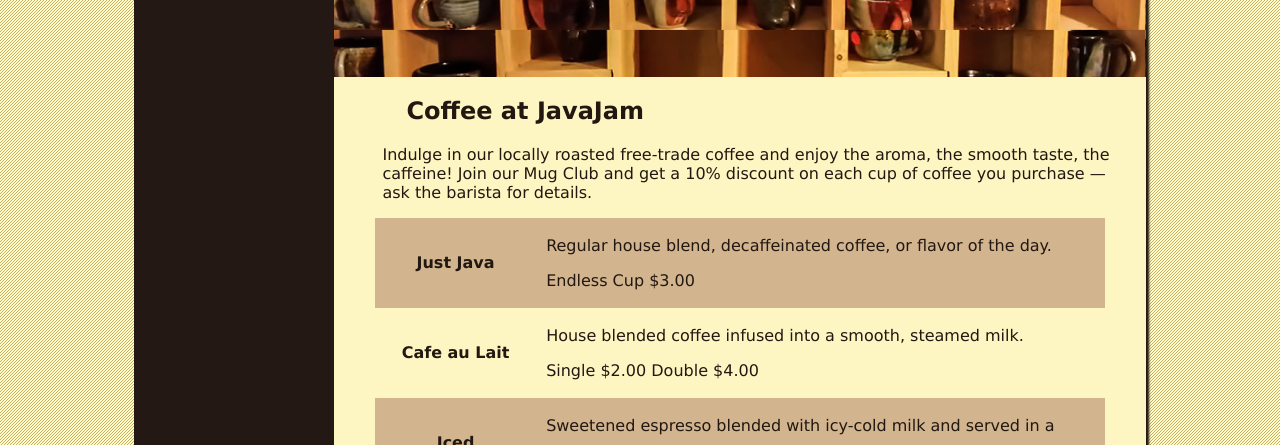
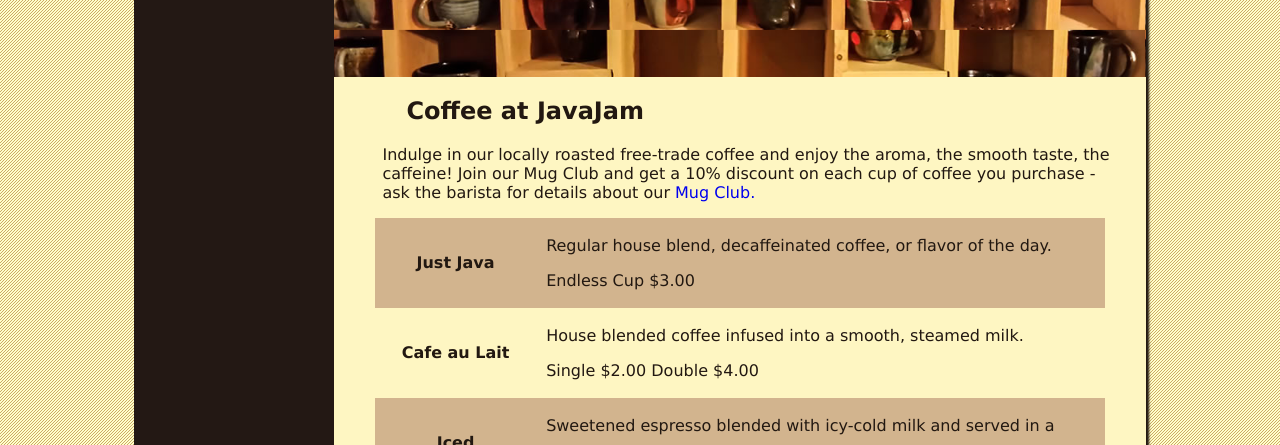
Before and after one commit to mattfaucher/javajamch13, a plain HTML site: page menu.html in a window 1280 px wide. Shown: the part 355-800 px from the top of the page. Drawn offline with Linux system fonts and the light colour scheme.

Commit message:
Added basic javascript event handlers

```diff
--- a/menu.html
+++ b/menu.html
@@ -23,7 +23,7 @@
 		<main>
             <div id="heromugs"></div>
 			<h2>Coffee at JavaJam</h2>
-            <p>Indulge in our locally roasted free-trade coffee and enjoy the aroma, the smooth taste, the caffeine! Join our Mug Club and get a 10% discount on each cup of coffee you purchase &#8212 ask the barista for details.</p>
+            <p>Indulge in our locally roasted free-trade coffee and enjoy the aroma, the smooth taste, the caffeine! Join our Mug Club and get a 10% discount on each cup of coffee you purchase - ask the barista for details about our <a href="#" onmouseover="alert('JavaJam Mug Club Members get a 10% discount on all coffee!')">Mug Club.</a></p>
 			<table>
                 <tr>
                     <th>Just Java</th>
```
Also changed, not shown: index.html (+4 -0 lines), javajam.css (line endings or trailing spaces), jobs.html (line endings or trailing spaces), music.html (line endings or trailing spaces).
